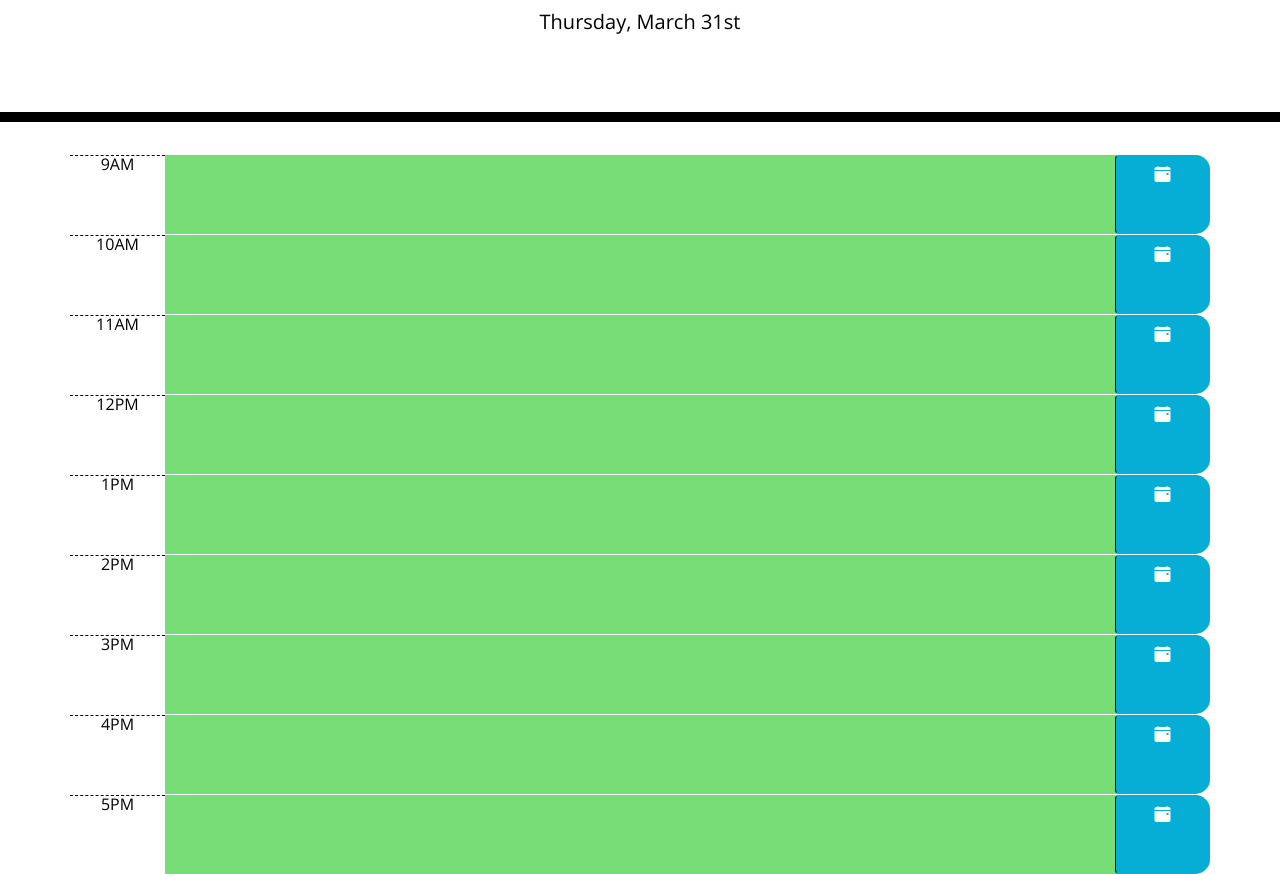
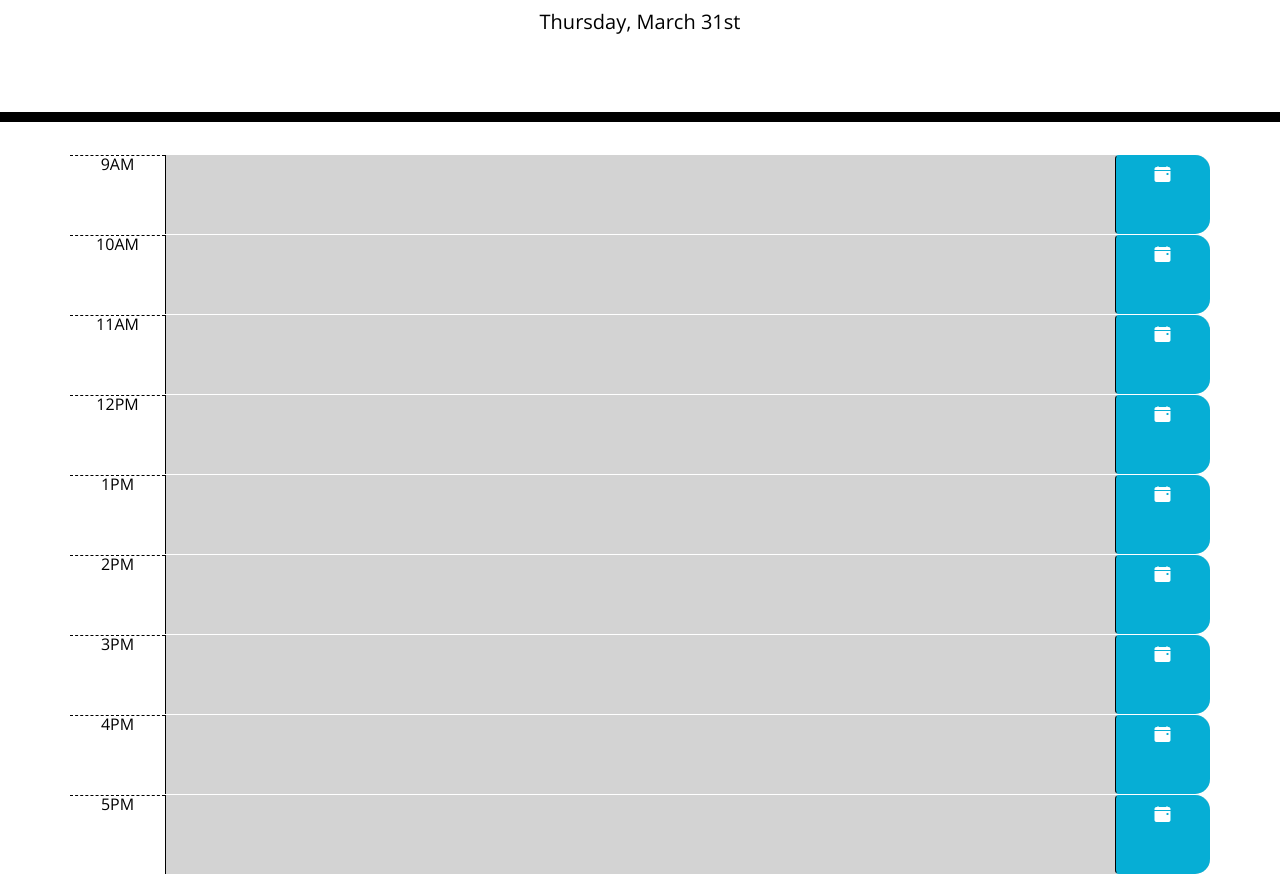
Before and after one commit to hlodg/Day-Planner, a plain HTML site: page index.html in a window 1280 px wide. Shown: the part 182-1056 px from the top of the page. Drawn offline with nearby package versions, Linux system fonts and the light colour scheme.

Commit message:
Fixed present variable to use 24hr format and changed description to a textarea from a div

```diff
--- a/Develop/script.js
+++ b/Develop/script.js
@@ -2,7 +2,7 @@
 // $(".time-block").removeClass("past");
 // $(".time-block").removeClass("present");
 
-var present = moment().format("h");
+var present = moment().format("H");
 var currentDate= moment().format("dddd, MMMM Do");
 var dateSpace=$("#currentDay");
 
--- a/index.html
+++ b/index.html
@@ -33,47 +33,47 @@
       <!-- Timeblocks go here -->
       <div class="row time-block" id="9AM">
         <div class="col-md-1 hour">9AM</div>
-        <div class="col-md-10 description"></div>
+        <textarea name="9AM" class="col-md-10 description"></textarea>
         <a class="col-md-1 btn saveBtn"><i class="bi bi-calendar-event-fill"></i></a>
       </div>
       <div class="row time-block" id="10AM">
         <div class="col-md-1 hour">10AM</div>
-        <div class="col-md-10 description"></div>
+        <textarea name="10AM" class="col-md-10 description"></textarea>
         <a class="col-md-1 btn saveBtn"><i class="bi bi-calendar-event-fill"></i></a>
       </div>
       <div class="row time-block" id="11AM">
         <div class="col-md-1 hour">11AM</div>
-        <div class="col-md-10 description"></div>
+        <textarea name="11AM" class="col-md-10 description"></textarea>
         <a class="col-md-1 btn saveBtn"><i class="bi bi-calendar-event-fill"></i></a>
       </div>
       <div class="row time-block" id="12PM">
         <div class="col-md-1 hour">12PM</div>
-        <div class="col-md-10 description"></div>
+        <textarea name="12PM" class="col-md-10 description"></textarea>
         <a class="col-md-1 btn saveBtn"><i class="bi bi-calendar-event-fill"></i></a>
       </div>
       <div class="row time-block" id="1PM">
         <div class="col-md-1 hour">1PM</div>
-        <div class="col-md-10 description"></div>
+        <textarea name="1PM" class="col-md-10 description"></textarea>
         <a class="col-md-1 btn saveBtn"><i class="bi bi-calendar-event-fill"></i></a>
       </div>
       <div class="row time-block" id="2PM">
         <div class="col-md-1 hour">2PM</div>
-        <div class="col-md-10 description"></div>
+        <textarea name="2PM" class="col-md-10 description"></textarea>
         <a class="col-md-1 btn saveBtn"><i class="bi bi-calendar-event-fill"></i></a>
       </div>
       <div class="row time-block" id="3PM">
         <div class="col-md-1 hour">3PM</div>
-        <div class="col-md-10 description"></div>
+        <textarea name="3PM" class="col-md-10 description"></textarea>
         <a class="col-md-1 btn saveBtn"><i class="bi bi-calendar-event-fill"></i></a>
       </div>
       <div class="row time-block" id="4PM">
         <div class="col-md-1 hour">4PM</div>
-        <div class="col-md-10 description"></div>
+        <textarea name="4PM" class="col-md-10 description"></textarea>
         <a class="col-md-1 btn saveBtn"><i class="bi bi-calendar-event-fill"></i></a>
       </div>
       <div class="row time-block" id="5PM">
         <div class="col-md-1 hour">5PM</div>
-        <div class="col-md-10 description"></div>
+        <textarea name="5PM" class="col-md-10 description"></textarea>
         <a class="col-md-1 btn saveBtn"><i class="bi bi-calendar-event-fill"></i></a>
       </div>
     </div>
```
